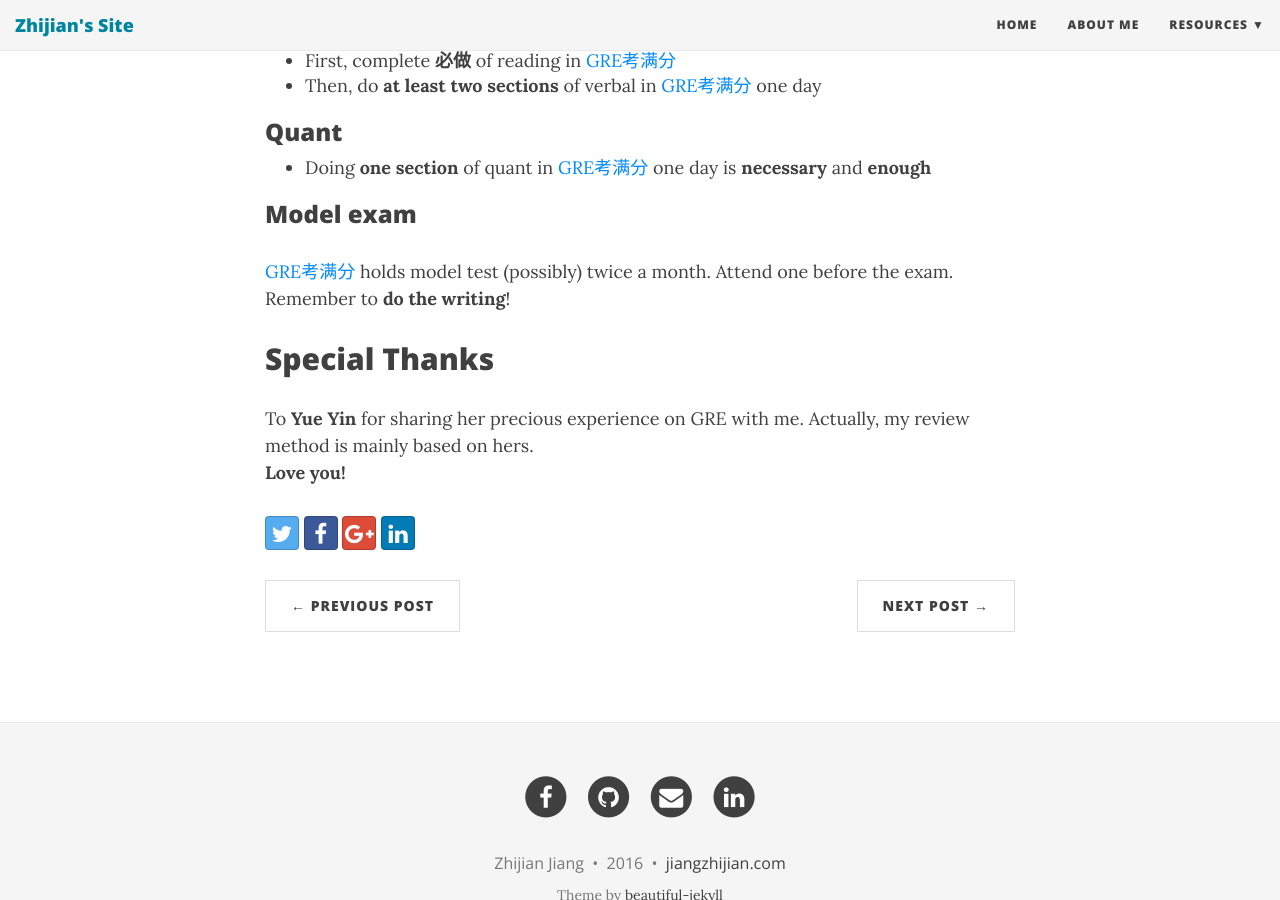
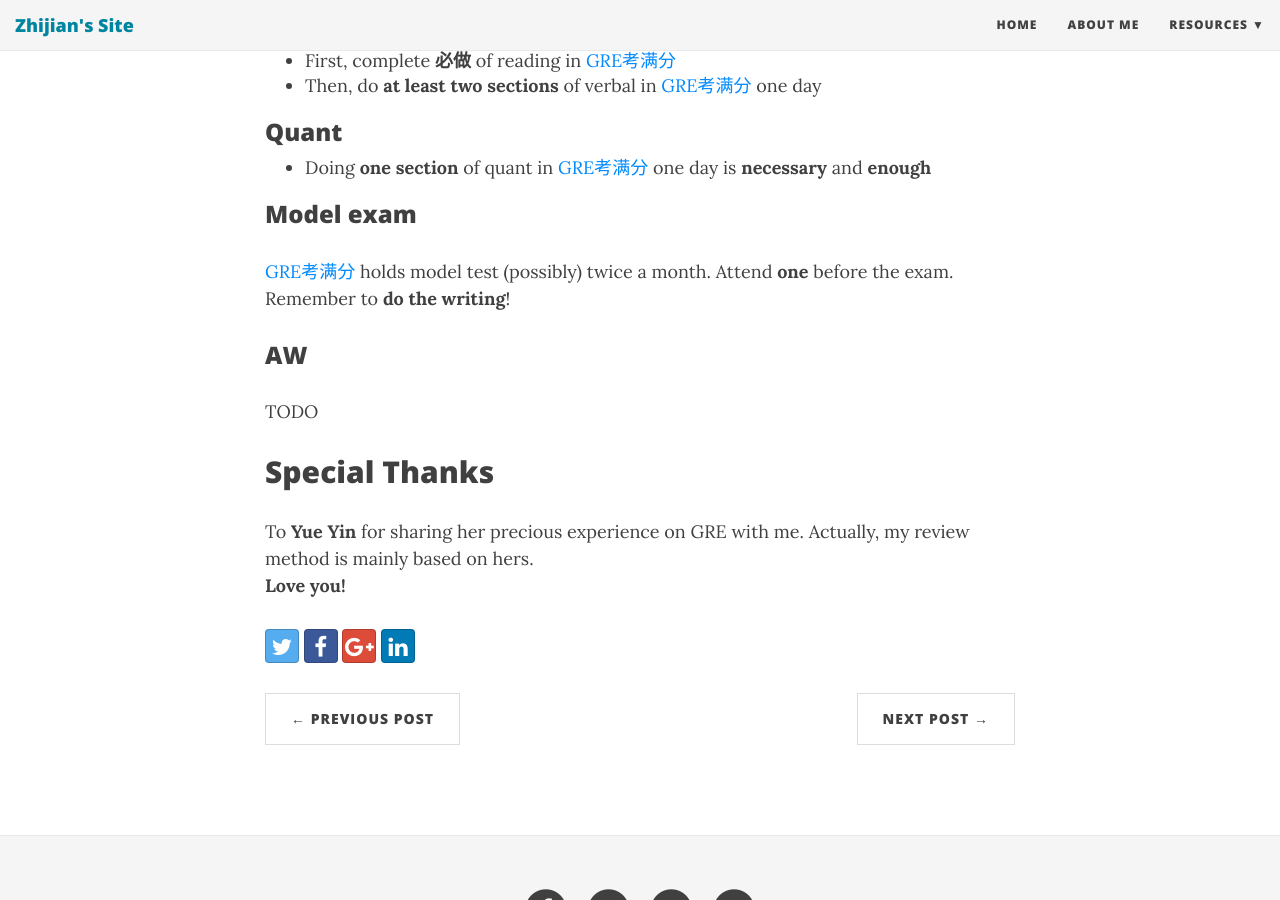
Before and after one commit to softwarelight/ZhijianJiang, a Jekyll site: the page built from _posts/2016-09-26-GRE-Experience.md, in a window 1280 px wide and 900 px high, scrolled down 1072 px. Built offline with Jekyll 4.4.1, drawn with Linux system fonts in a browser that asks for light colours; nearby versions of some CDN libraries.

Commit message:
Update 2016-09-26-GRE-Experience.md

```diff
--- a/_posts/2016-09-26-GRE-Experience.md
+++ b/_posts/2016-09-26-GRE-Experience.md
@@ -36,7 +36,10 @@ When GRE is coming, **reviewing notes** is the main task!
 * Doing **one section** of quant in [GRE考满分](https://gre.kmf.com) one day is **necessary** and **enough**
 
 ### Model exam
-[GRE考满分](https://gre.kmf.com) holds model test (possibly) twice a month. Attend one before the exam. Remember to **do the writing**!
+[GRE考满分](https://gre.kmf.com) holds model test (possibly) twice a month. Attend **one** before the exam. Remember to **do the writing**!
+
+### AW
+TODO
 
 ## Special Thanks
 To **Yue Yin** for sharing her precious experience on GRE with me. Actually, my review method is mainly based on hers.
```
